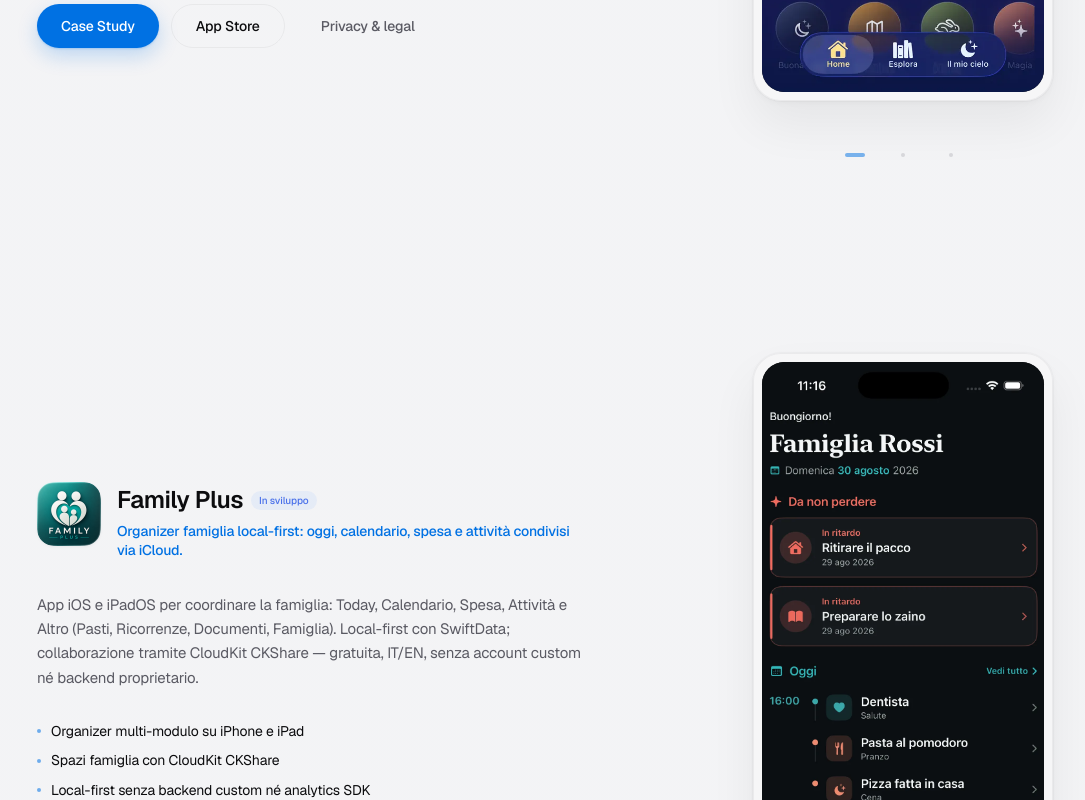
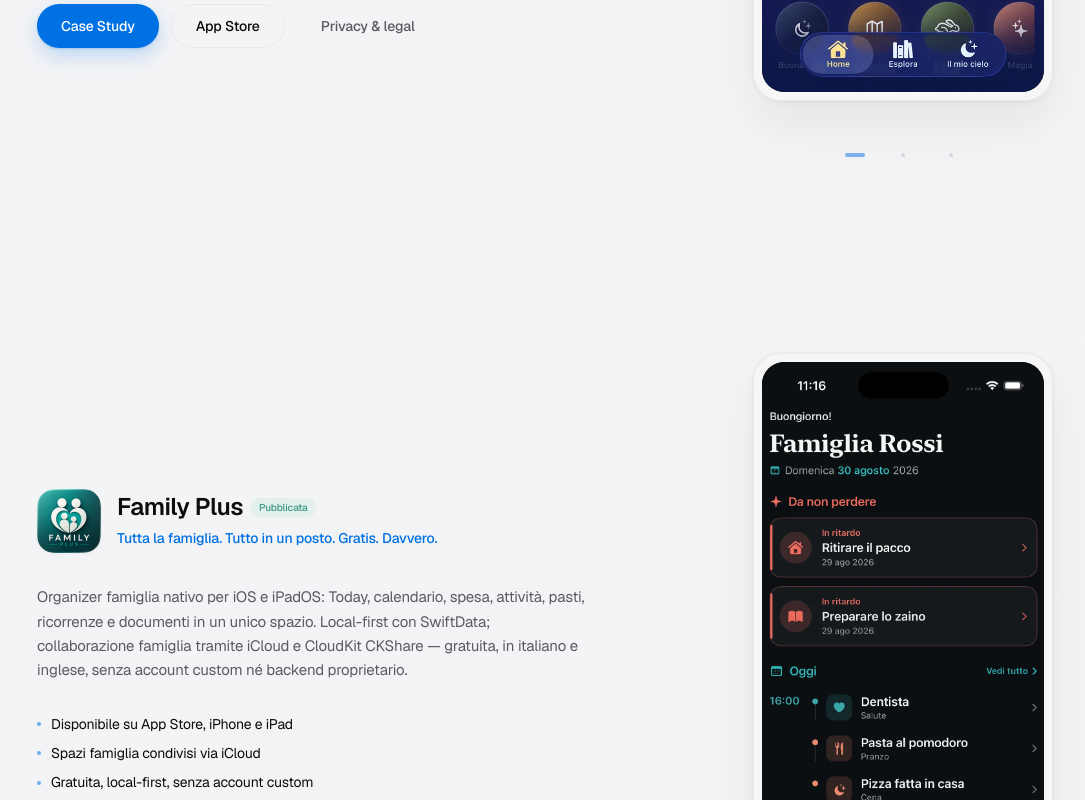
Before and after one commit to FernandoPiras/swiftwithfer-portfolio, a Next.js app: page / in a window 1280 px wide. Shown: the part 6773-7573 px from the top of the page, without its empty margins (59-1144 px from the left). Built offline with nearby package versions, Linux system fonts and the light colour scheme; no server answers.

Commit message:
feat: add Family Plus to shipped products
Present Family Plus as live on the App Store across the portfolio, case study, and GitHub profile draft.

Co-authored-by: Cursor <cursoragent@cursor.com>

```diff
--- a/github-profile/PROFILE_README_CONTENT_RULES.md
+++ b/github-profile/PROFILE_README_CONTENT_RULES.md
@@ -38,7 +38,7 @@ It is **not** a blog, CV dump, badge gallery, or GitHub template showcase.
 ## 3. Language
 
 - Public language: **English**
-- Official product names stay as published: **AndroMetrics**, **PreventivoRapido PRO**
+- Official product names stay as published: **AndroMetrics**, **PreventivoRapido PRO**, **CieloStorie**, **Family Plus**
 - Descriptive form “Preventivo Rapido” may appear once in prose if useful
 - No Italian/English mixing inside the same section
 
@@ -77,7 +77,7 @@ Supporting hero sentence (locked pattern):
 
 1. **Hero** — name, role line, one supporting sentence, Website CTA only
 2. **About** — how you work (max two short paragraphs)
-3. **Featured Products** — AndroMetrics, then PreventivoRapido PRO
+3. **Featured Products** — AndroMetrics, PreventivoRapido PRO, CieloStorie, Family Plus
 4. **Technical Expertise** — owner identity + evidence-backed capabilities
 5. **Engineering Principles** — delivery principles (not tool worship)
 6. **Current Focus** — ongoing product/engineering work only
@@ -170,10 +170,12 @@ If LinkedIn is not ready, omit the line entirely.
 
 - AndroMetrics
 - PreventivoRapido PRO
+- CieloStorie
+- Family Plus
 
 ### Not allowed
 
-- other non-approved products, other non-approved products, or any incomplete concept
+- other non-approved products or any incomplete concept
 - “Coming soon” pins or placeholders
 - Ratings, review counts, version numbers, download counts
 - Unverified user/revenue metrics
@@ -186,7 +188,7 @@ A new product may appear in Featured Products only when **all** are true:
 1. Published or otherwise publicly verifiable as a real product
 2. App Store (or equivalent) link works
 3. One factual sentence can be written without speculation
-4. Showcase quality matches the existing two products
+4. Showcase quality matches the existing featured products
 5. Phase 1 growth checklist is satisfied
 6. This rules file is updated with the new official name and links
 
@@ -201,7 +203,7 @@ Maximum featured products on the profile: **keep the list short** (prefer ≤ 4)
 | Swift, SwiftUI (hero / Languages & UI) | **Owner-maintained professional identity claims** — allowed on the profile; **not** `SOURCE_VERIFIED` until Phase 2 local source verification completes |
 | Native iOS, Product Engineering | Owner-maintained professional identity claims for this version |
 | Apple-managed subscriptions | Allowed from **App Store evidence** (`APP_STORE_VERIFIED`) |
-| Product capabilities (HealthKit, Sign in with Apple, PDF workflows, widgets, on-device OCR, local-first handling, optional cloud sync, AndroMetrics AI-assisted features) | Must follow **Phase 2 evidence** (App Store / public documentation / later OWNER or SOURCE) |
+| Product capabilities (HealthKit, Sign in with Apple, PDF workflows, widgets, on-device OCR, local-first handling, optional cloud sync, iCloud sharing in Family Plus, AndroMetrics AI-assisted features) | Must follow **Phase 2 evidence** (App Store / public documentation / later OWNER or SOURCE) |
 | StoreKit, StoreKit 2, WidgetKit, Vision, PDFKit, and similar API-level implementation names | Require **OWNER_VERIFIED** or **SOURCE_VERIFIED** before public use on the profile — do not use in the Profile README until then |
 | Temporal metrics (ratings, versions, dates, file size) | Never on profile |
 | Absolute marketing claims (“secure”, “scalable”, “production-ready”, “enterprise”) | Never |
--- a/src/components/layout/Footer.tsx
+++ b/src/components/layout/Footer.tsx
@@ -76,6 +76,14 @@ export function Footer() {
               </li>
               <li>
                 <Link
+                  href="/apps/familyplus"
+                  className="transition-colors hover:text-foreground focus-visible:outline-none focus-visible:ring-2 focus-visible:ring-accent"
+                >
+                  Family Plus
+                </Link>
+              </li>
+              <li>
+                <Link
                   href="/#contact"
                   className="transition-colors hover:text-foreground focus-visible:outline-none focus-visible:ring-2 focus-visible:ring-accent"
                 >
--- a/src/config/case-studies.ts
+++ b/src/config/case-studies.ts
@@ -339,7 +339,7 @@ export const caseStudies: CaseStudyContent[] = [
     slug: "familyplus",
     appId: "familyplus",
     positioning:
-      "Un organizer famiglia local-first per iPhone e iPad: oggi, calendario, spesa e attività condivisi via iCloud — senza account custom né backend proprietario.",
+      "Tutta la famiglia, in un posto: un organizer iOS e iPadOS gratuito per coordinare il quotidiano — calendario, spesa, attività e informazioni familiari — con collaborazione via iCloud.",
     problem:
       "Coordinare una famiglia su più dispositivi spezza le informazioni: liste della spesa, eventi, compiti, pasti e documenti finiscono in chat, note e fogli diversi. Le app cloud-first chiedono account, sync opachi e spesso analytics; quelle solo locali non scalano quando serve collaborare.",
     solution:
@@ -516,12 +516,12 @@ export const caseStudies: CaseStudyContent[] = [
     ],
     productTimeline: [...PRODUCT_TIMELINE],
     qualitySignals: [
+      "Live su App Store",
       "iPhone e iPad",
       "Local-first",
       "CloudKit CKShare",
       "IT / EN",
-      "Suite di test automatizzati",
-      "Pronto per App Store",
+      "Gratuita",
     ],
     capabilities: ["CloudKit", "Privacy", "Performance", "iPadOS", "Accessibilità"],
     challenges: [
@@ -531,21 +531,21 @@ export const caseStudies: CaseStudyContent[] = [
       "Layout adattivo iPhone/iPad e notifiche collaborative coerenti tra partecipanti",
     ],
     results: [
-      "App iOS e iPadOS in produzione, preparata per la pubblicazione su App Store",
+      "App live su App Store (iOS e iPadOS)",
       "Flusso famiglia end-to-end: spazio, invito CKShare, sync e moduli condivisi",
       "Documentazione legale pubblica (Privacy, Termini, Supporto, Eliminazione dati)",
       "Prodotto gratuito local-first, senza account custom né analytics SDK",
     ],
     trustSignals: [
+      "App Store",
       "Local-first",
       "CloudKit CKShare",
       "Nessun backend custom",
       "IT / EN",
       "iPhone + iPad",
-      "UMP / AdMob",
     ],
     seoDescription:
-      "Case study Family Plus: organizer famiglia iOS/iPadOS local-first con SwiftData e CloudKit CKShare, spesa, calendario, attività e privacy senza backend custom.",
+      "Case study Family Plus: organizer famiglia iOS e iPadOS live su App Store, local-first con SwiftData e CloudKit CKShare, spesa, calendario, attività e privacy senza backend custom.",
   },
 ];
 
--- a/src/config/site.ts
+++ b/src/config/site.ts
@@ -110,7 +110,7 @@ export const siteConfig = {
       "Privacy",
     ],
     highlights: [
-      { label: "Prodotti", value: "2 live su App Store" },
+      { label: "Prodotti", value: "4 live su App Store" },
       { label: "Qualità", value: "5.0 AndroMetrics" },
       { label: "Delivery", value: "Idea → Rilascio" },
     ],
@@ -154,7 +154,7 @@ export const siteConfig = {
     },
   ],
   metrics: {
-    publishedApps: 3,
+    publishedApps: 4,
     technologies: 11,
     appStoreDeveloperUrl:
       "https://apps.apple.com/it/developer/fernando-piras/id1865514513",
@@ -211,7 +211,7 @@ export const siteConfig = {
       year: "2026",
       title: "Family Plus",
       description:
-        "Organizer famiglia iOS/iPadOS local-first con SwiftData e CloudKit CKShare — preparata per App Store.",
+        "Organizer famiglia iOS e iPadOS live su App Store: Today, calendario, spesa e attività condivisi via iCloud.",
     },
   ] satisfies TimelineEntry[],
   apps: [
@@ -353,14 +353,13 @@ export const siteConfig = {
     {
       id: "familyplus",
       name: "Family Plus",
-      tagline:
-        "Organizer famiglia local-first: oggi, calendario, spesa e attività condivisi via iCloud.",
+      tagline: "Tutta la famiglia. Tutto in un posto. Gratis. Davvero.",
       description:
-        "App iOS e iPadOS per coordinare la famiglia: Today, Calendario, Spesa, Attività e Altro (Pasti, Ricorrenze, Documenti, Famiglia). Local-first con SwiftData; collaborazione tramite CloudKit CKShare — gratuita, IT/EN, senza account custom né backend proprietario.",
+        "Organizer famiglia nativo per iOS e iPadOS: Today, calendario, spesa, attività, pasti, ricorrenze e documenti in un unico spazio. Local-first con SwiftData; collaborazione famiglia tramite iCloud e CloudKit CKShare — gratuita, in italiano e inglese, senza account custom né backend proprietario.",
       outcomes: [
-        "Organizer multi-modulo su iPhone e iPad",
-        "Spazi famiglia con CloudKit CKShare",
-        "Local-first senza backend custom né analytics SDK",
+        "Disponibile su App Store, iPhone e iPad",
+        "Spazi famiglia condivisi via iCloud",
+        "Gratuita, local-first, senza account custom",
       ],
       architecture:
         "SwiftUI + SwiftData local-first; condivisione famiglia via CloudKit CKShare (iCloud.app.familyplus.FamilyPlus); notifiche collaborative e silent push CloudKit; AdMob banner/interstitial con UMP — senza ATT, Sign in with Apple, backend custom o SDK analytics.",
@@ -382,9 +381,10 @@ export const siteConfig = {
         "Family Plus — Today su iPad",
       ],
       technologies: ["SwiftUI", "SwiftData", "CloudKit", "CKShare"],
+      appStoreUrl: "https://apps.apple.com/it/app/family-plus/id6806600854",
       websiteUrl: "/legal/familyplus",
-      status: "in-development",
-      featured: false,
+      status: "published",
+      featured: true,
     },
   ] satisfies AppProject[],
   seo: {
--- a/src/config/stats.ts
+++ b/src/config/stats.ts
@@ -20,7 +20,7 @@ export const statsConfig: StatItem[] = [
   {
     id: "published-apps",
     type: "counter",
-    value: 3,
+    value: 4,
     label: "Prodotti live",
     description: "App Store e piattaforme web",
   },
```
Also changed, not shown: github-profile/README.md, 1 other file (tests, documents, lock files or other folders).
